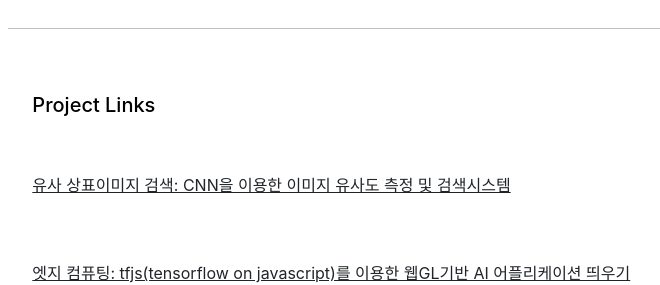
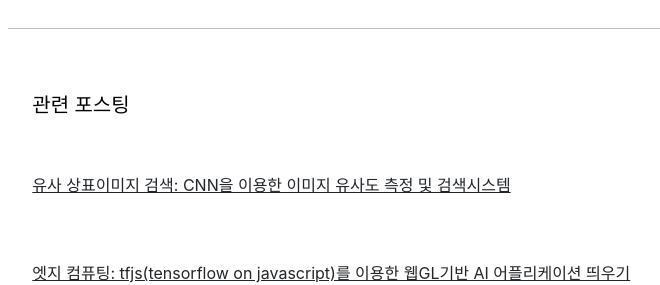
Before and after one commit to HyeongminMoon/FRCNN_Calligraphy, a Jekyll site: the page built from index.md, in a window 1280 px wide. Shown: the part 1713-1998 px from the top of the page, without its empty margins (197-857 px from the left). Built offline with Jekyll 4.4.1, drawn with Linux system fonts in a browser that asks for light colours.

Commit message:
Update publications.html

```diff
--- a/_includes/publications.html
+++ b/_includes/publications.html
@@ -61,7 +61,7 @@
 
 <div class="row g-5 mb-5" style="text-align:left">
 <hr width = "90%" color = "black">
-<h5> Project Links </h5>
+<h5> 관련 포스팅 </h5>
       {% for item in site.data.publications.featured %}
         <p><a href="{{ item.url }}">{{ item.name }}</a></p>
       {% endfor %}
```
